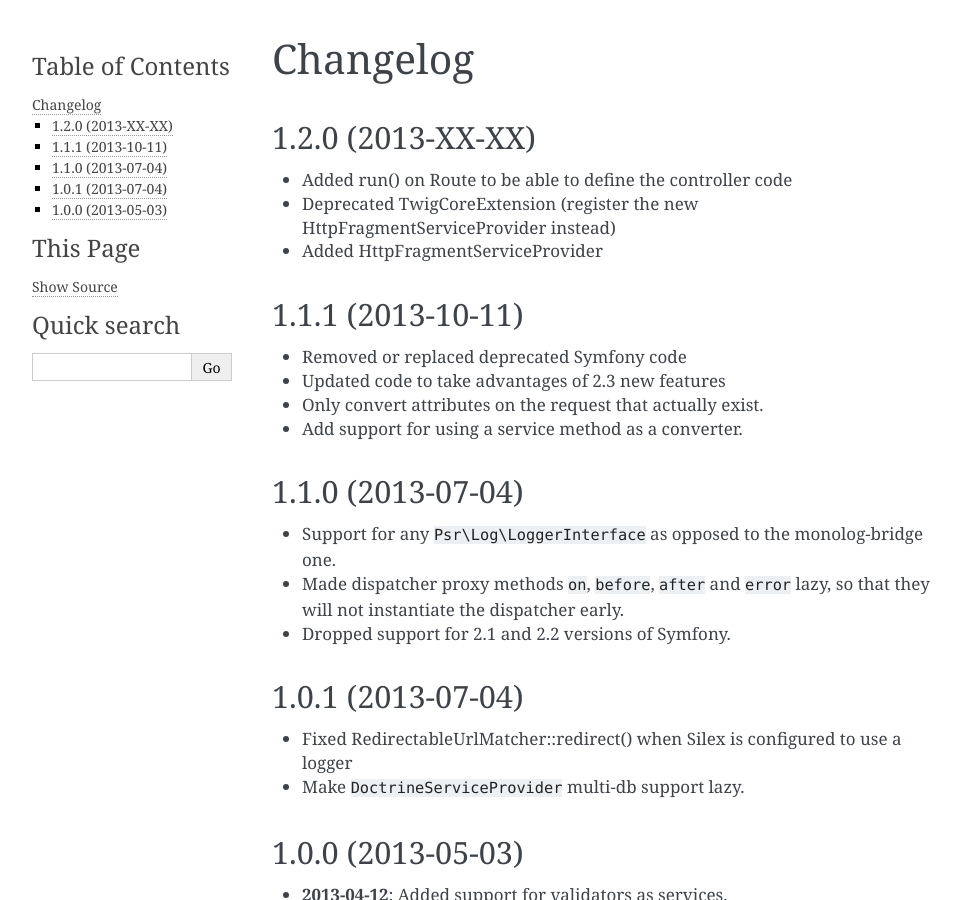
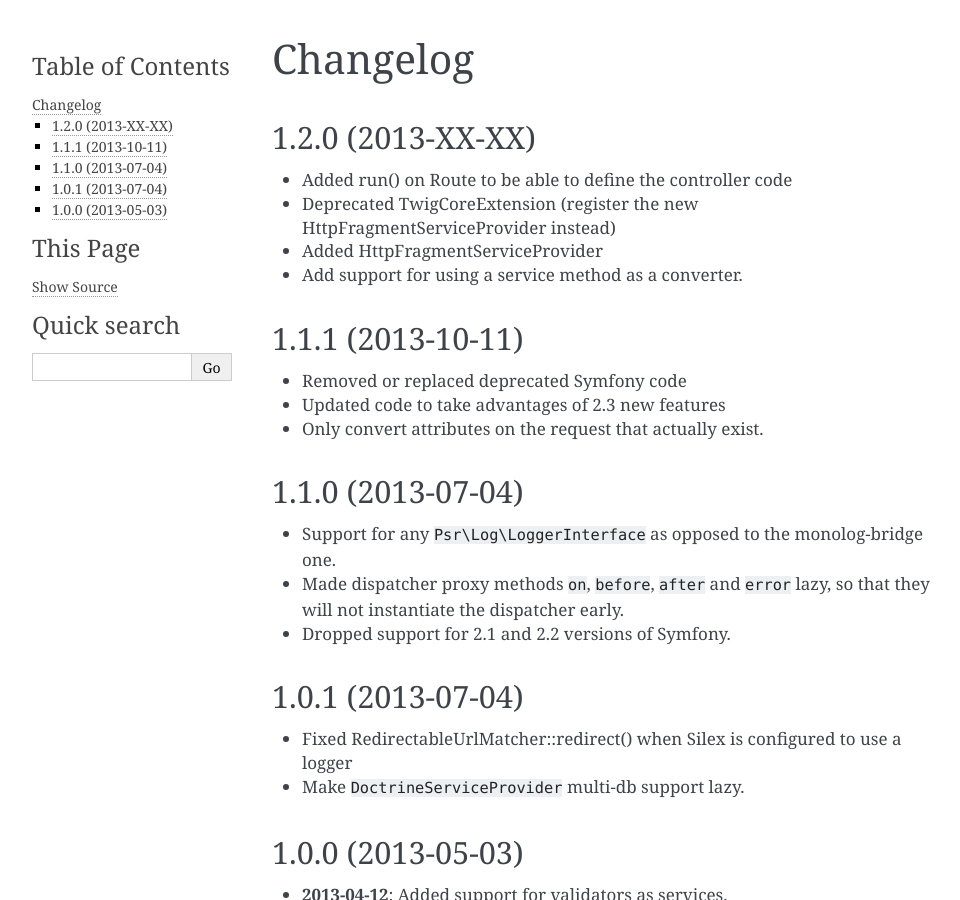
Before and after one commit to silexphp/Silex, a Sphinx documentation site: the page built from doc/changelog.rst, in a window 1280 px wide and 900 px high. Shown: the whole window, without its empty margins (148-1108 px from the left). Built offline with Sphinx 7.4.7, drawn with Linux system fonts in a browser that asks for light colours; pages that are not in the unit, such as notebooks, are missing from menus; part of the change alters nothing that is shown.

```diff
--- a/doc/changelog.rst
+++ b/doc/changelog.rst
@@ -7,6 +7,7 @@ Changelog
 * Added run() on Route to be able to define the controller code
 * Deprecated TwigCoreExtension (register the new HttpFragmentServiceProvider instead)
 * Added HttpFragmentServiceProvider
+* Add support for using a service method as a converter.
 
 1.1.1 (2013-10-11)
 ------------------
@@ -14,7 +15,6 @@ Changelog
 * Removed or replaced deprecated Symfony code
 * Updated code to take advantages of 2.3 new features
 * Only convert attributes on the request that actually exist.
-* Add support for using a service method as a converter.
 
 1.1.0 (2013-07-04)
 ------------------
```
